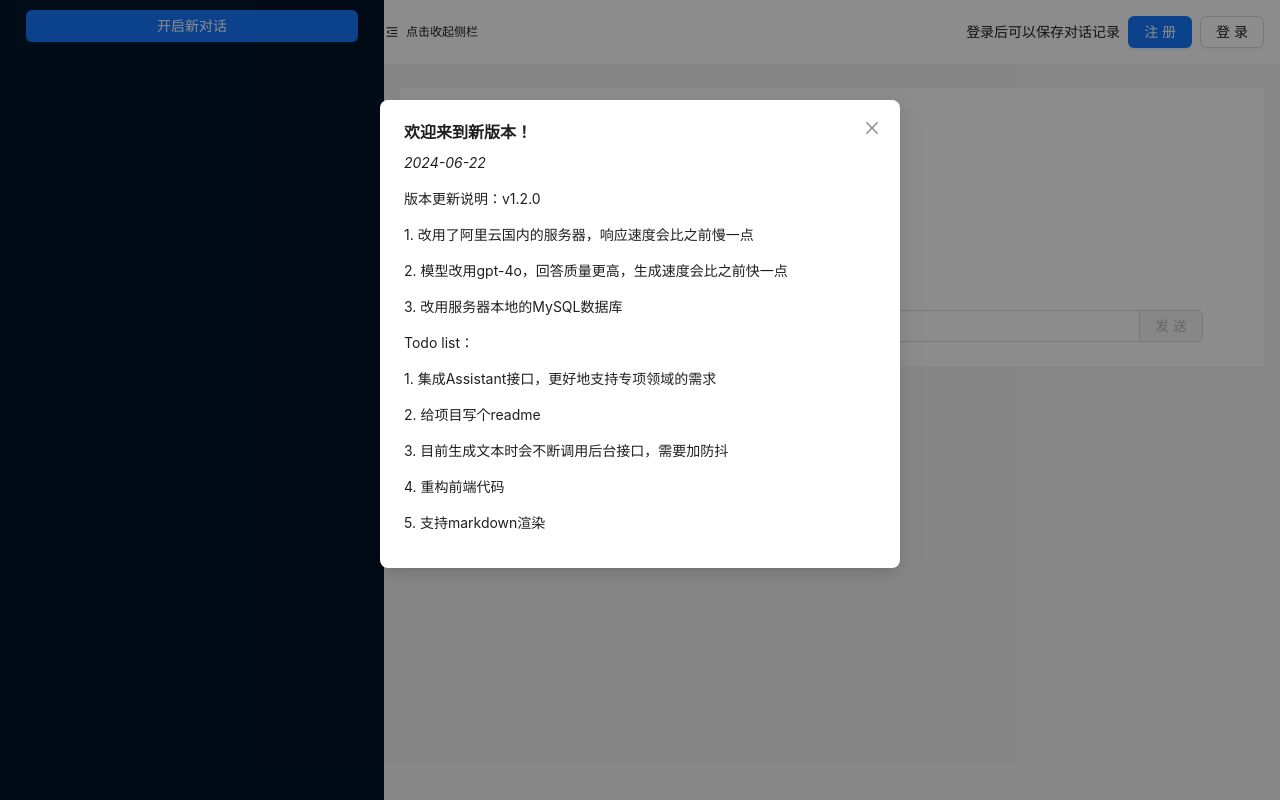
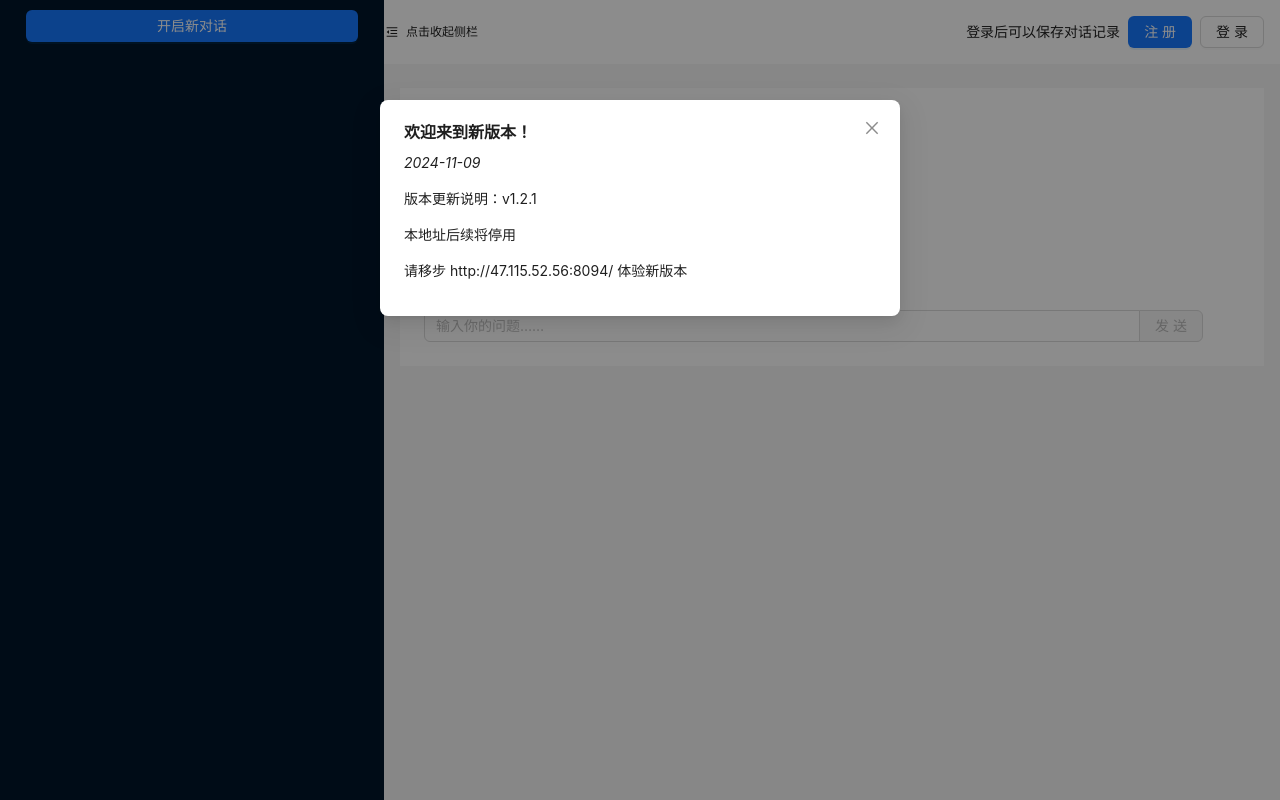
Before and after one commit to Simon-Wong-hjz/simons-gpt, a React (Create React App) app in the folder web/: page / in a window 1280 px wide. Built offline with nearby package versions, Linux system fonts and the light colour scheme.

Commit message:
Update announcement

```diff
--- a/web/src/App.js
+++ b/web/src/App.js
@@ -27,8 +27,8 @@ import {
 import './App.css';
 
 const { Header, Content, Sider } = Layout;
-const version = 'v1.2.0';
-const updateDate = '2024-06-22';
+const version = 'v1.2.1';
+const updateDate = '2024-11-09';
 
 const App = () => {
 
@@ -583,15 +583,8 @@ const App = () => {
             >
                 <p><i>{updateDate}</i></p>
                 <p>版本更新说明：{version}</p>
-                <p>1. 改用了阿里云国内的服务器，响应速度会比之前慢一点</p>
-                <p>2. 模型改用gpt-4o，回答质量更高，生成速度会比之前快一点</p>
-                <p>3. 改用服务器本地的MySQL数据库</p>
-                <p>Todo list：</p>
-                <p>1. 集成Assistant接口，更好地支持专项领域的需求</p>
-                <p>2. 给项目写个readme</p>
-                <p>3. 目前生成文本时会不断调用后台接口，需要加防抖</p>
-                <p>4. 重构前端代码</p>
-                <p>5. 支持markdown渲染</p>
+                <p>本地址后续将停用</p>
+                <p>请移步 http://47.115.52.56:8094/ 体验新版本</p>
             </Modal>
         );
     }
```
